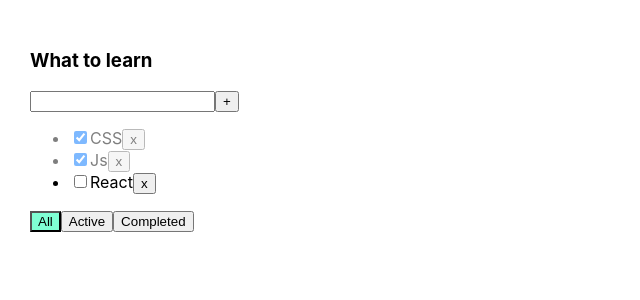
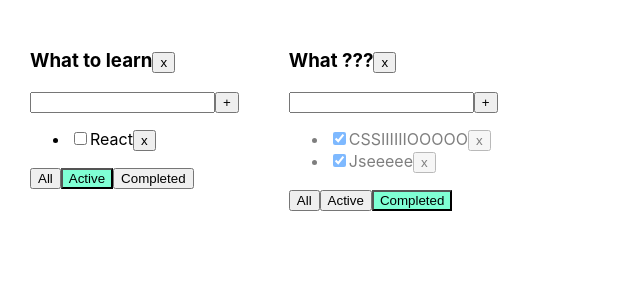
Before and after one commit to VladislavIodo/TodoList_Treaining, a React (Create React App) app: page / in a window 1280 px wide. Shown: the top 300 px of the page, without its empty margins (0-640 px from the left). Built offline with nearby package versions, Linux system fonts and the light colour scheme.

Commit message:
TodoL_5_finish

```diff
--- a/src/App.tsx
+++ b/src/App.tsx
@@ -3,59 +3,111 @@
 import {TaskType, TodoList} from "./TodoList";
 import {v1} from "uuid";
 
-export type FilterValuesType = 'All'|'Active'|'Completed'
+export type FilterValuesType = 'All' | 'Active' | 'Completed';
+type TodoListType = {
+    id: string
+    title: string
+    filter: FilterValuesType
+}
 
 function App() {
 
-    let [tasks, setTasks] = useState<Array<TaskType>>([
-        {id: v1(), title: "CSS", isDone: true},
-        {id: v1(), title: "Js", isDone: true},
-        {id: v1(), title: "React", isDone: false}
-    ]);
-    let [filter, setFilter] = useState<FilterValuesType>('All');
+    // let [tasks, setTasks] = useState<Array<TaskType>>([
+    //     {id: v1(), title: "CSS", isDone: true},
+    //     {id: v1(), title: "Js", isDone: true},
+    //     {id: v1(), title: "React", isDone: false}
+    // ]);
 
-    function changeStatus (taskId: string, isDone: boolean) {
-        let task = tasks.find( (t)=> t.id === taskId)
+    // let [filter, setFilter] = useState<FilterValuesType>('All');
+
+    function changeStatus(taskId: string, isDone: boolean, todoListId: string) {
+        let tasks = tasksObj[todoListId];
+        let task = tasks.find((t) => t.id === taskId)
         if (task) {
             task.isDone = isDone;
-        }
-        setTasks([...tasks])
+            setTasks({...tasksObj})
         }
 
-function removeTask(id: string) {
-let filteredTasks = tasks.filter( t => t.id !== id)
-    setTasks(filteredTasks)
     }
 
-function addTask(title: string) {
-let newTask = {id:v1(), title: title, isDone: false};
-let newTasks = [newTask, ...tasks];
-setTasks(newTasks);
+    function removeTask(id: string, todoListId: string) {
+        let tasks = tasksObj[todoListId];
+        let filteredTasks = tasks.filter(t => t.id !== id);
+        tasksObj[todoListId] = filteredTasks;
+
+        setTasks({...tasksObj});
     }
 
-function changeFilter (value: FilterValuesType) {
-    setFilter(value);
+    function addTask(title: string, todoListId: string) {
+        let task = {id: v1(), title: title, isDone: false};
+        let tasks = tasksObj[todoListId];
+        let newTasks = [task, ...tasks];
+        tasksObj[todoListId] = newTasks;
+        setTasks({...tasksObj});
     }
 
-let tasksForTodoList = tasks;
-if(filter === 'Completed') {
-    tasksForTodoList = tasks.filter( t => t.isDone === true);
+    function changeFilter(value: FilterValuesType, todoListId: string) {
+        // setFilter(value);
+        let todoList = todoLists.find(tL => tL.id === todoListId);
+        if (todoList) {
+            todoList.filter = value;
+            setTodoLists([...todoLists])
         }
-    if(filter === 'Active') {
-        tasksForTodoList = tasks.filter( t => t.isDone === false);
     }
+
+    let todoListId1 = v1();
+    let todoListId2 = v1();
+
+    let [todoLists, setTodoLists] = useState<Array<TodoListType>>([
+        {id: todoListId1, title: 'What to learn', filter: 'Active'},
+        {id: todoListId2, title: 'What ???', filter: 'Completed'}
+    ]);
+
+    let removeTodoList = (todoListId: string) => {
+        let filteredTodoList = todoLists.filter(tL => tL.id !== todoListId);
+        setTodoLists(filteredTodoList);
+        delete tasksObj[todoListId];
+        setTasks({...tasksObj});
+    }
+
+    let [tasksObj, setTasks] = useState({
+        [todoListId1]: [{id: v1(), title: "CSS", isDone: true},
+            {id: v1(), title: "Js", isDone: true},
+            {id: v1(), title: "React", isDone: false}],
+        [todoListId2]: [{id: v1(), title: "CSSIIIIIIOOOOO", isDone: true},
+            {id: v1(), title: "Jseeeee", isDone: true},
+            {id: v1(), title: "ReactOOOOOOOOOO", isDone: false}],
+    })
+
 
     return (
         <div className="App">
-            <TodoList
-                title='What to learn'
+            {
+                todoLists.map((tL) => {
+
+                    let tasksForTodoList = tasksObj[tL.id];
+
+                    if (tL.filter === 'Completed') {
+                        tasksForTodoList = tasksForTodoList.filter(t => t.isDone === true);
+                    }
+                    if (tL.filter === 'Active') {
+                        tasksForTodoList = tasksForTodoList.filter(t => t.isDone === false);
+                    }
+                    return <TodoList
+                        key={tL.id}
+                        id={tL.id}
+                        title={tL.title}
                         tasks={tasksForTodoList}
                         removeTask={removeTask}
                         changeFilter={changeFilter}
                         addTask={addTask}
                         changeTaskStaus={changeStatus}
-                filter={filter}
+                        filter={tL.filter}
+                        removeTodoList={removeTodoList}
                     />
+                })
+            }
+
         </div>
     );
 }
--- a/src/TodoList.tsx
+++ b/src/TodoList.tsx
@@ -8,13 +8,15 @@
 }
 
 type PropsType = {
+    id: string
     title: string
     tasks: Array<TaskType>
-    removeTask: (id: string ) => void
-    changeFilter: (value: FilterValuesType) => void
-    addTask: (title: string) => void
-    changeTaskStaus: (taskId: string, isDone: boolean) => void
+    removeTask: (id: string, todoListId: string) => void
+    changeFilter: (value: FilterValuesType, todoListId: string) => void
+    addTask: (title: string, todoListId: string) => void
+    changeTaskStaus: (taskId: string, isDone: boolean, todoListId: string) => void
     filter: FilterValuesType
+    removeTodoList: (todoListId: string) => void
 }
 
 export function TodoList(props: PropsType) {
@@ -23,34 +25,37 @@
     const onChangeHandler = (e: ChangeEvent<HTMLInputElement>) => {
         setNewTaskTitle(e.currentTarget.value);
     }
-    const onKeyPressHandler = (e: KeyboardEvent<HTMLInputElement>)=> {
+    const onKeyPressHandler = (e: KeyboardEvent<HTMLInputElement>) => {
         setError(null);
         if (e.charCode === 13) {
-            props.addTask(newTaskTitle)
-            setNewTaskTitle('');
+            // props.addTask(newTaskTitle)
+            addTask();
         }
     }
-    const addTask = ()=> {
+    const addTask = () => {
         if (newTaskTitle.trim() !== '') {
-            props.addTask(newTaskTitle)
+            props.addTask(newTaskTitle.trim(), props.id)
             setNewTaskTitle('');
         } else {
             setError("Title is required")
         }
     }
-    const onAllClickHandler = ()=> {
-        props.changeFilter('All')
+    const onAllClickHandler = () => {
+        props.changeFilter('All', props.id)
     }
-    const onActiveClickHandler = ()=> {
-        props.changeFilter('Active')
+    const onActiveClickHandler = () => {
+        props.changeFilter('Active', props.id)
     }
-    const onCompletedClickHandler = ()=> {
-        props.changeFilter('Completed')
+    const onCompletedClickHandler = () => {
+        props.changeFilter('Completed', props.id)
+    }
+    const removeTodoList = () => {
+        props.removeTodoList(props.id);
     }
 
     return (
         <div>
-            <h3>{props.title}</h3>
+            <h3>{props.title}<button onClick={removeTodoList}>x</button></h3>
             <div>
                 <input value={newTaskTitle}
                        onChange={onChangeHandler}
@@ -63,9 +68,11 @@
             <ul>
                 {
                     props.tasks.map(t => {
-                        const onRemoveHandler = ()=> {props.removeTask(t.id)}
-                        const onChangeHandler = (e:  ChangeEvent<HTMLInputElement>)=> {
-                            props.changeTaskStaus(t.id, e.currentTarget.checked);
+                        const onRemoveHandler = () => {
+                            props.removeTask(t.id, props.id)
+                        }
+                        const onChangeHandler = (e: ChangeEvent<HTMLInputElement>) => {
+                            props.changeTaskStaus(t.id, e.currentTarget.checked, props.id);
                             console.log(t.id + e.currentTarget.checked);
                         }
                         return <li key={t.id} className={t.isDone ? 'is-done' : ''}>
@@ -73,21 +80,24 @@
                                    checked={t.isDone}
                                    onChange={onChangeHandler}
                             /><span>{t.title}</span>
-                    <button onClick={onRemoveHandler}>x</button>
-                    </li>
+                            <button onClick={onRemoveHandler}>x</button>
+                        </li>
                     })
                 }
 
             </ul>
             <div>
-            <button
-                className={props.filter === 'All'? 'active-filter': ''} onClick={onAllClickHandler}>All</button>
-            <button
-                className={props.filter === 'Active'? 'active-filter': ''}
-                onClick={onActiveClickHandler}>Active</button>
-            <button
-                className={props.filter === 'Completed'? 'active-filter': ''}
-                onClick={onCompletedClickHandler}>Completed</button>
+                <button
+                    className={props.filter === 'All' ? 'active-filter' : ''} onClick={onAllClickHandler}>All
+                </button>
+                <button
+                    className={props.filter === 'Active' ? 'active-filter' : ''}
+                    onClick={onActiveClickHandler}>Active
+                </button>
+                <button
+                    className={props.filter === 'Completed' ? 'active-filter' : ''}
+                    onClick={onCompletedClickHandler}>Completed
+                </button>
             </div>
         </div>
     )
```
Lines whose indentation alone changed are shown as unchanged.
